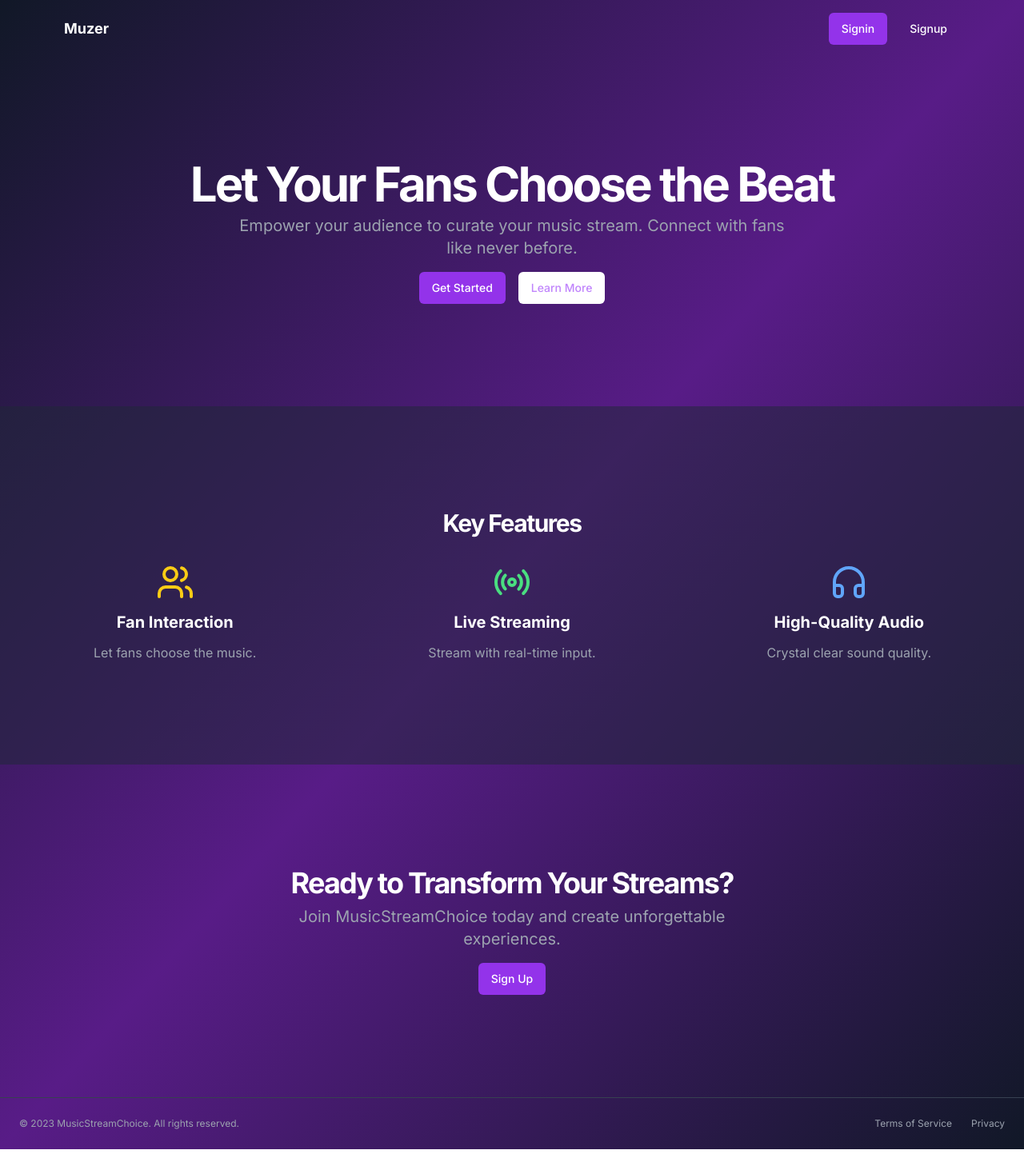
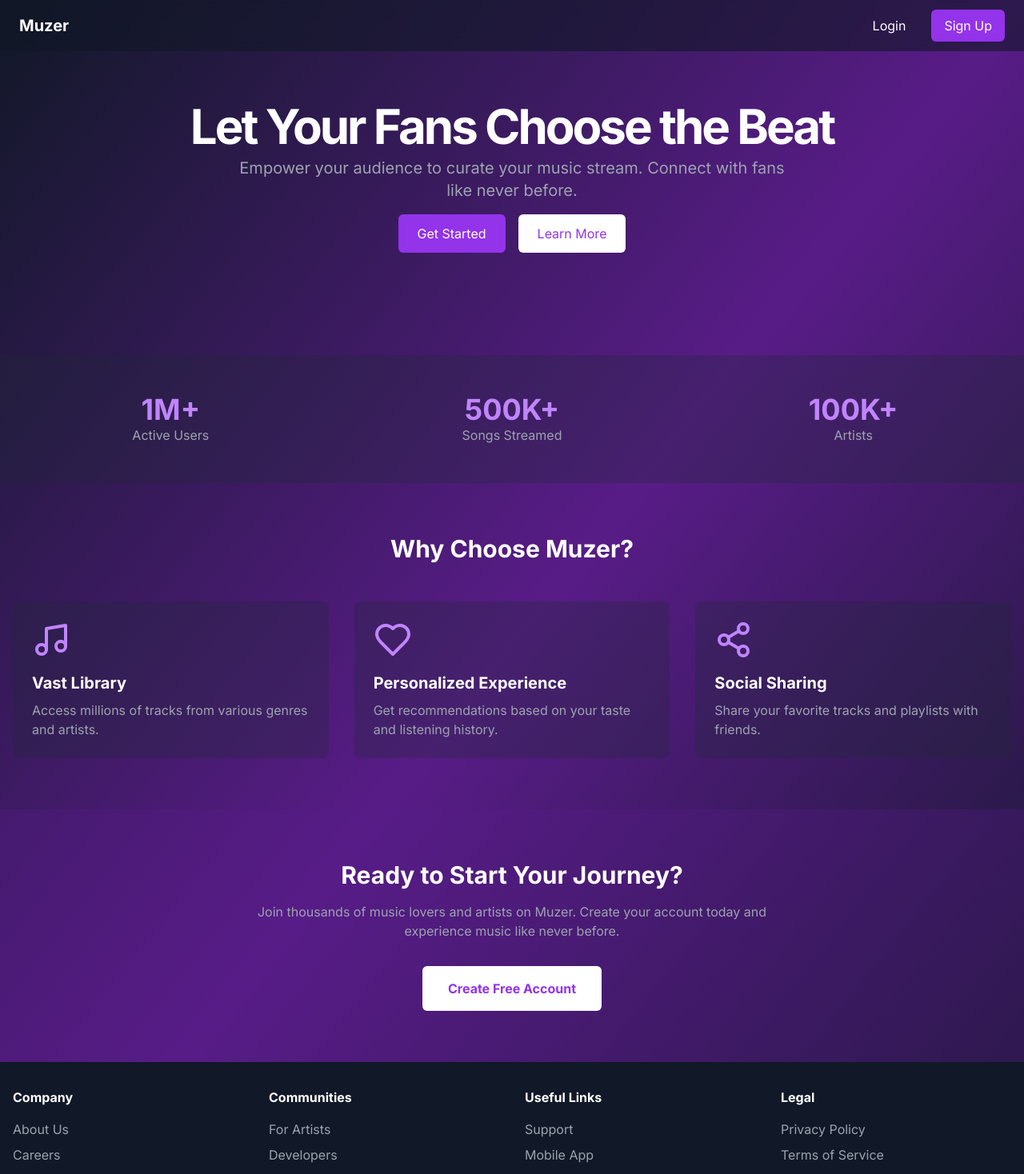
Before and after one commit to parth5404/muzer, a Next.js app: page / in a window 1280 px wide. Shown: the top 1468 px of the page at 80% size. Before the commit the page ends 1437 px from the top, so only its background shows below. Built offline with nearby package versions, Linux system fonts and the light colour scheme; no server answers.

Commit message:
temp changes

```diff
--- a/app/api/streams/my/route.ts
+++ b/app/api/streams/my/route.ts
@@ -16,11 +16,12 @@ export async function GET(request: Request) {
 
   // If user exists, find the stream for the user
   const streams = await prismaclient.stream.findMany({
+
     where: {
       userId: user.id
     }
   });
-
+  console.log(streams);
   return NextResponse.json({
     streams
   });
--- a/app/components/Appbar.tsx
+++ b/app/components/Appbar.tsx
@@ -1,68 +1,52 @@
-"use client";
-import { signIn, signOut, useSession } from "next-auth/react";
-import { Button } from "@/app/components/ui/button";
-import { useRouter } from "next/navigation";
-//import { ThemeSwitcher } from "./ThemeSwitcher";
-//import { WalletMultiButton } from "@solana/wallet-adapter-react-ui";
-import Link from "next/link";
+"use client"
 
+import Link from "next/link"
+import { useSession } from "next-auth/react"
 
-export function Appbar({ showThemeSwitch = true , isSpectator=false }) {
-  const session = useSession();
-  const router = useRouter();
+export default function Appbar() {
+  const { data: session } = useSession()
 
   return (
-    <div className="flex justify-between px-5 py-4 md:px-10 xl:px-20">
-      <div
-        onClick={() => {
-          router.push("/home");
-        }}
-        className={`flex flex-col justify-center text-lg font-bold hover:cursor-pointer ${showThemeSwitch ? "" : "text-white"}`}
-      >
+    <nav className="fixed top-0 w-full bg-gray-900/60 backdrop-blur-md z-50">
+      <div className="container mx-auto px-4 md:px-6">
+        <div className="flex items-center justify-between h-16">
+          <Link href="/" className="text-xl font-bold text-white">
             Muzer
-      </div>
-      <div className="flex items-center gap-x-2">
-        {/* {isSpectator && <WalletMultiButton/>} */}
-        {session.data?.user && (
-          <Button
-            className="bg-purple-600 text-white hover:bg-purple-700"
-            onClick={() =>
-              signOut({
-                callbackUrl: "/",
-              })
-            }
-          >
-            Logout
-          </Button>
-        )}
-        {!session.data?.user && (
-          <div className="space-x-3">
-            <Button
-              className="bg-purple-600 text-white hover:bg-purple-700"
-              onClick={() => router.push("/auth")}
-            >
-              Signin
-            </Button>
+          </Link>
+
+          <div className="flex items-center space-x-4">
+            {!session ? (
+              <>
                 <Link
                   href={{
                     pathname: "/auth",
-                query: {
-                  authType: "signUp",
-                },
+                    query: { authType: "login" },
                   }}
+                  className="px-4 py-2 text-white hover:text-purple-400 transition-colors"
                 >
-              <Button
-                variant={"ghost"}
-                className="text-white hover:bg-white/10"
+                  Login
+                </Link>
+                <Link
+                  href={{
+                    pathname: "/auth",
+                    query: { authType: "signUp" },
+                  }}
+                  className="px-4 py-2 rounded-md bg-purple-600 text-white hover:bg-purple-700 transition-colors"
                 >
-                Signup
-              </Button>
+                  Sign Up
                 </Link>
-          </div>
+              </>
+            ) : (
+              <Link
+                href="/dashboard"
+                className="px-4 py-2 text-white hover:text-purple-400 transition-colors"
+              >
+                Dashboard
+              </Link>
             )}
-
-        {/* {showThemeSwitch && <ThemeSwitcher />} */}
           </div>
         </div>
-  );
+      </div>
+    </nav>
+  )
 }
--- a/app/components/ui/button.tsx
+++ /dev/null
@@ -1,56 +0,0 @@
-import * as React from "react";
-import { Slot } from "@radix-ui/react-slot";
-import { cva, type VariantProps } from "class-variance-authority";
-
-import { cn } from "@/app/lib/utils";
-
-const buttonVariants = cva(
-  "inline-flex items-center justify-center whitespace-nowrap rounded-md text-sm font-medium ring-offset-background transition-colors focus-visible:outline-none focus-visible:ring-2 focus-visible:ring-ring focus-visible:ring-offset-2 disabled:pointer-events-none disabled:opacity-50",
-  {
-    variants: {
-      variant: {
-        default: "bg-primary text-primary-foreground hover:bg-primary/90",
-        destructive:
-          "bg-destructive text-destructive-foreground hover:bg-destructive/90",
-        outline:
-          "border border-input bg-background hover:bg-accent hover:text-accent-foreground",
-        secondary:
-          "bg-secondary text-secondary-foreground hover:bg-secondary/80",
-        ghost: "hover:bg-accent hover:text-accent-foreground",
-        link: "text-primary underline-offset-4 hover:underline",
-      },
-      size: {
-        default: "h-10 px-4 py-2",
-        sm: "h-9 rounded-md px-3",
-        lg: "h-11 rounded-md px-8",
-        icon: "h-10 w-10",
-      },
-    },
-    defaultVariants: {
-      variant: "default",
-      size: "default",
-    },
-  }
-);
-
-export interface ButtonProps
-  extends React.ButtonHTMLAttributes<HTMLButtonElement>,
-    VariantProps<typeof buttonVariants> {
-  asChild?: boolean;
-}
-
-const Button = React.forwardRef<HTMLButtonElement, ButtonProps>(
-  ({ className, variant, size, asChild = false, ...props }, ref) => {
-    const Comp = asChild ? Slot : "button";
-    return (
-      <Comp
-        className={cn(buttonVariants({ variant, size, className }))}
-        ref={ref}
-        {...props}
-      />
-    );
-  }
-);
-Button.displayName = "Button";
-
-export { Button, buttonVariants };
--- a/app/page.tsx
+++ b/app/page.tsx
@@ -1,137 +1,145 @@
 "use client"
 
 import Link from "next/link";
-import { Button } from "@/app/components/ui/button";
-//import { Input } from "@/components/ui/input";
-//@ts-ignore
-import { Users, Radio, Headphones } from "lucide-react";
-import { Appbar } from "@/app/components/Appbar";
-import { getServerSession } from "next-auth";
-import { redirect } from "next/navigation";
-import { signIn, signOut, useSession } from "next-auth/react";
+import { Users, Radio, Headphones, Music, Heart, Share2 } from "lucide-react";
+import { useSession } from "next-auth/react";
+import Appbar from "./components/Appbar";
 
-
-export default  function LandingPage() {
-  const session =  useSession();
-
+export default function LandingPage() {
+  const session = useSession();
 
   return (
     <div className="flex min-h-screen flex-col bg-gradient-to-br from-gray-900 via-purple-900 to-gray-900">
-      <Appbar showThemeSwitch={false} />
-      <main className="flex-1 py-12 md:py-24 lg:py-32">
-        <div className="container px-4 md:px-6">
-          <div className="flex flex-col items-center space-y-4 text-center">
+      <Appbar />
+
+      {/* Hero Section */}
+      <main className="w-full flex-1 pt-24 py-12 md:py-24 lg:py-32">
+        <div className="container mx-auto px-4 md:px-6">
+          <div className="flex flex-col items-center justify-center space-y-4 text-center">
             <div className="space-y-2">
               <h1 className="text-3xl font-bold tracking-tighter text-white sm:text-4xl md:text-5xl lg:text-6xl/none">
                 Let Your Fans Choose the Beat
               </h1>
               <p className="mx-auto max-w-[700px] text-gray-400 md:text-xl">
-                Empower your audience to curate your music stream. Connect with
-                fans like never before.
+                Empower your audience to curate your music stream. Connect with fans like never before.
               </p>
             </div>
-            <div className="space-x-4">
-              <Button className="bg-purple-600 text-white hover:bg-purple-700">
-                <Link
-                  href={{
-                    pathname: "/auth",
-                    query: { authType: "signUp" },
-                  }}
-                >
-                  Get Started
-                </Link>
-              </Button>
-              <Button className="bg-white text-purple-400 hover:bg-white/90">
+            <div className="flex items-center justify-center space-x-4">
+              <Link
+                href="/signup"
+                className="inline-flex items-center justify-center px-6 py-3 rounded-md bg-purple-600 text-white hover:bg-purple-700 transition-colors"
+              >
+                Get Started
+              </Link>
+              <button className="inline-flex items-center justify-center px-6 py-3 rounded-md bg-white text-purple-600 hover:bg-white/90 transition-colors">
                 Learn More
-              </Button>
+              </button>
             </div>
           </div>
         </div>
       </main>
-      <section className="w-full bg-gray-800 bg-opacity-50 py-12 md:py-24 lg:py-32">
-        <div className="container px-4 md:px-6">
-          <h2 className="mb-8 text-center text-2xl font-bold tracking-tighter text-white sm:text-3xl">
-            Key Features
-          </h2>
-          <div className="grid gap-8 sm:grid-cols-3">
-            <div className="flex flex-col items-center space-y-3 text-center">
-              <Users className="h-12 w-12 text-yellow-400" />
-              <h3 className="text-xl font-bold text-white">Fan Interaction</h3>
-              <p className="text-gray-400">Let fans choose the music.</p>
+
+      {/* Statistics Section */}
+      <section className="w-full py-12 bg-gray-800/30">
+        <div className="container mx-auto px-4">
+          <div className="grid grid-cols-1 md:grid-cols-3 gap-8">
+            <div className="text-center">
+              <h3 className="text-4xl font-bold text-purple-400">1M+</h3>
+              <p className="text-gray-400">Active Users</p>
             </div>
-            <div className="flex flex-col items-center space-y-3 text-center">
-              <Radio className="h-12 w-12 text-green-400" />
-              <h3 className="text-xl font-bold text-white">Live Streaming</h3>
-              <p className="text-gray-400">Stream with real-time input.</p>
+            <div className="text-center">
+              <h3 className="text-4xl font-bold text-purple-400">500K+</h3>
+              <p className="text-gray-400">Songs Streamed</p>
             </div>
-            <div className="flex flex-col items-center space-y-3 text-center">
-              <Headphones className="h-12 w-12 text-blue-400" />
-              <h3 className="text-xl font-bold text-white">
-                High-Quality Audio
-              </h3>
-              <p className="text-gray-400">Crystal clear sound quality.</p>
+            <div className="text-center">
+              <h3 className="text-4xl font-bold text-purple-400">100K+</h3>
+              <p className="text-gray-400">Artists</p>
             </div>
           </div>
         </div>
       </section>
-      <section className="w-full py-12 md:py-24 lg:py-32">
-        <div className="container px-4 md:px-6">
-          <div className="flex flex-col items-center space-y-4 text-center">
-            <div className="space-y-2">
-              <h2 className="text-3xl font-bold tracking-tighter text-white sm:text-4xl">
-                Ready to Transform Your Streams?
-              </h2>
-              <p className="mx-auto max-w-[600px] text-gray-400 md:text-xl">
-                Join MusicStreamChoice today and create unforgettable
-                experiences.
-              </p>
+
+      {/* Features Grid */}
+      <section className="w-full py-16">
+        <div className="container mx-auto px-4">
+          <h2 className="text-3xl font-bold text-white text-center mb-12">Why Choose Muzer?</h2>
+          <div className="grid grid-cols-1 md:grid-cols-3 gap-8">
+            <div className="bg-gray-800/30 p-6 rounded-lg">
+              <Music className="h-12 w-12 text-purple-400 mb-4" />
+              <h3 className="text-xl font-bold text-white mb-2">Vast Library</h3>
+              <p className="text-gray-400">Access millions of tracks from various genres and artists.</p>
             </div>
-            <div className="w-full max-w-sm">
-              {/*<form className="flex space-x-2">
-                 <Input
-                  className="focus-visible:ring-offset-0 focus-visible:ring-purple-600 bg-gray-800  bg-opacity-50 placeholder:text-gray-400 border-gray-400 text-white"
-                  placeholder="Enter your email"
-                  ref={mailRef}
-                  type="email"
-                /> */}
-              <Link
-                href={{
-                  pathname: "/auth",
-                  query: {
-                    authType: "signUp",
-                  },
-                }}
-              >
-                <Button
-                  type="submit"
-                  className="bg-purple-600 text-white hover:bg-purple-700"
-                >
-                  Sign Up
-                </Button>
-              </Link>
-              {/* </form> */}
+            <div className="bg-gray-800/30 p-6 rounded-lg">
+              <Heart className="h-12 w-12 text-purple-400 mb-4" />
+              <h3 className="text-xl font-bold text-white mb-2">Personalized Experience</h3>
+              <p className="text-gray-400">Get recommendations based on your taste and listening history.</p>
+            </div>
+            <div className="bg-gray-800/30 p-6 rounded-lg">
+              <Share2 className="h-12 w-12 text-purple-400 mb-4" />
+              <h3 className="text-xl font-bold text-white mb-2">Social Sharing</h3>
+              <p className="text-gray-400">Share your favorite tracks and playlists with friends.</p>
             </div>
           </div>
         </div>
       </section>
-      <footer className="flex w-full shrink-0 flex-col items-center gap-2 border-t border-gray-700 px-4 py-6 sm:flex-row md:px-6">
-        <p className="text-xs text-gray-400">
-          © 2023 MusicStreamChoice. All rights reserved.
-        </p>
-        <nav className="flex gap-4 sm:ml-auto sm:gap-6">
+
+      {/* CTA Section */}
+      <section className="w-full py-16 bg-purple-900/30">
+        <div className="container mx-auto px-4 text-center">
+          <h2 className="text-3xl font-bold text-white mb-4">Ready to Start Your Journey?</h2>
+          <p className="text-gray-400 mb-8 max-w-2xl mx-auto">
+            Join thousands of music lovers and artists on Muzer. Create your account today and experience music like never before.
+          </p>
           <Link
-            className="text-xs text-gray-400 transition-colors hover:text-purple-400"
-            href="#"
+            href="/signup"
+            className="inline-flex items-center justify-center px-8 py-4 rounded-md bg-white text-purple-600 hover:bg-white/90 transition-colors font-bold"
           >
-            Terms of Service
+            Create Free Account
           </Link>
-          <Link
-            className="text-xs text-gray-400 transition-colors hover:text-purple-400"
-            href="#"
-          >
-            Privacy
-          </Link>
-        </nav>
+        </div>
+      </section>
+
+      {/* Footer */}
+      <footer className="w-full py-8 bg-gray-900">
+        <div className="container mx-auto px-4">
+          <div className="grid grid-cols-1 md:grid-cols-4 gap-8">
+            <div>
+              <h4 className="text-white font-bold mb-4">Company</h4>
+              <ul className="space-y-2">
+                <li><Link href="/about" className="text-gray-400 hover:text-purple-400">About Us</Link></li>
+                <li><Link href="/careers" className="text-gray-400 hover:text-purple-400">Careers</Link></li>
+                <li><Link href="/press" className="text-gray-400 hover:text-purple-400">Press</Link></li>
+              </ul>
+            </div>
+            <div>
+              <h4 className="text-white font-bold mb-4">Communities</h4>
+              <ul className="space-y-2">
+                <li><Link href="/artists" className="text-gray-400 hover:text-purple-400">For Artists</Link></li>
+                <li><Link href="/developers" className="text-gray-400 hover:text-purple-400">Developers</Link></li>
+                <li><Link href="/advertising" className="text-gray-400 hover:text-purple-400">Advertising</Link></li>
+              </ul>
+            </div>
+            <div>
+              <h4 className="text-white font-bold mb-4">Useful Links</h4>
+              <ul className="space-y-2">
+                <li><Link href="/support" className="text-gray-400 hover:text-purple-400">Support</Link></li>
+                <li><Link href="/mobile" className="text-gray-400 hover:text-purple-400">Mobile App</Link></li>
+                <li><Link href="/blog" className="text-gray-400 hover:text-purple-400">Blog</Link></li>
+              </ul>
+            </div>
+            <div>
+              <h4 className="text-white font-bold mb-4">Legal</h4>
+              <ul className="space-y-2">
+                <li><Link href="/privacy" className="text-gray-400 hover:text-purple-400">Privacy Policy</Link></li>
+                <li><Link href="/terms" className="text-gray-400 hover:text-purple-400">Terms of Service</Link></li>
+                <li><Link href="/cookies" className="text-gray-400 hover:text-purple-400">Cookies</Link></li>
+              </ul>
+            </div>
+          </div>
+          <div className="border-t border-gray-800 mt-8 pt-8 text-center">
+            <p className="text-gray-400">© 2024 Muzer. All rights reserved.</p>
+          </div>
+        </div>
       </footer>
     </div>
   );
```
Also changed, not shown: app/dashboard/page.tsx (+57 -57 lines), components.json (deleted). Lines whose indentation alone changed are shown as unchanged.
